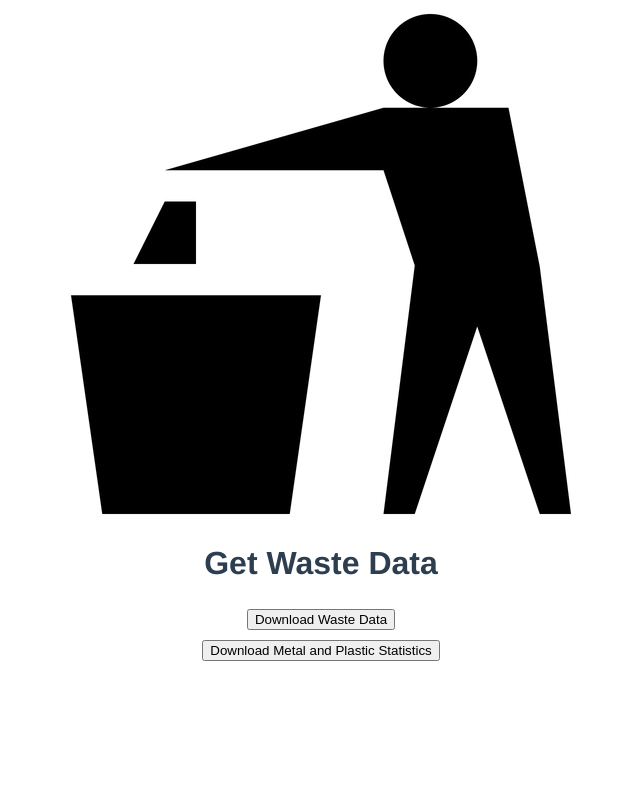
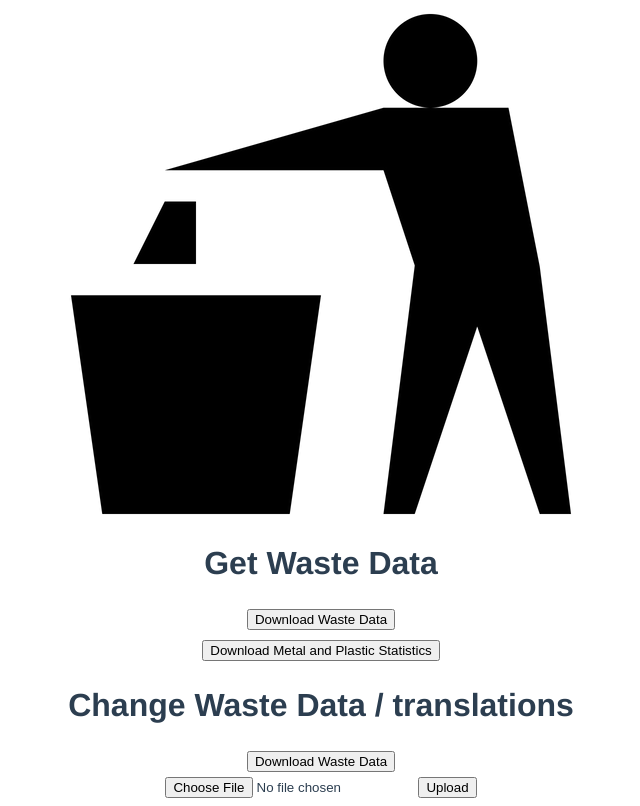
Before and after one commit to lennartsteenberghs/statisticsdontwastedata, a Vue app in the folder frontend/: page / in a window 1280 px wide. Shown: the whole page, without its empty margins (319-959 px from the left). Built offline with nearby package versions, Linux system fonts and the light colour scheme.

Commit message:
added github api file upload

```diff
--- a/frontend/package.json
+++ b/frontend/package.json
@@ -7,7 +7,10 @@
     "build": "vue-cli-service build"
   },
   "dependencies": {
+    "axios": "^1.3.4",
+    "base-64": "^1.0.0",
     "core-js": "^3.8.3",
+    "fs": "^0.0.1-security",
     "vue": "^3.2.13",
     "vue-router": "^4.0.3"
   },
--- a/frontend/src/components/HelloWorld.vue
+++ b/frontend/src/components/HelloWorld.vue
@@ -1,44 +1,116 @@
 <template>
   <div>
-    <h1>Get Waste Data</h1>
-    <button style="margin:5px" @click="downloadWasteData">Download Waste Data</button>
-    <div></div>
-    <button style="margin:5px" @click="downloadMetalAndPlasticStats">Download Metal and Plastic Statistics</button>
+    <div>
+      <h1>Get Waste Data</h1>
+      <button style="margin: 5px" @click="downloadWasteData">Download Waste Data</button>
+      <div></div>
+      <button style="margin: 5px" @click="downloadMetalAndPlasticStats">
+        Download Metal and Plastic Statistics
+      </button>
+    </div>
+    <div>
+      <h1>Change Waste Data / translations</h1>
+      <button style="margin: 5px" @click="downloadTranslationsExcel">
+        Download Waste Data
+      </button>
+      <div></div>
+      <div>
+        <input type="file" ref="fileInputRef" @change="handleFileInputChange" />
+        <button @click="uploadTranslationsExcel">Upload</button>
+      </div>
+    </div>
   </div>
 </template>
 
 <script>
+import { ref } from "vue";
+
 export default {
-  methods: {
-    async downloadWasteData() {
+  setup() {
+    const fileInputRef = ref(null);
+    const selectedFile = ref(null);
+    const axios = require("axios");
+    const base64 = require("base-64");
+
+    const downloadWasteData = async () => {
       try {
         const res = await fetch(process.env.VUE_APP_DOWNLOAD_WASTE_DATA);
         const blob = await res.blob();
         const url = window.URL.createObjectURL(blob);
-        const link = document.createElement('a');
+        const link = document.createElement("a");
         link.href = url;
-        link.setAttribute('download', 'waste-data.xlsx');
+        link.setAttribute("download", "waste-data.xlsx");
         document.body.appendChild(link);
         link.click();
       } catch (err) {
         console.error(err);
       }
-    },
+    };
 
-    async downloadMetalAndPlasticStats() {
+    const downloadMetalAndPlasticStats = async () => {
       try {
         const res = await fetch(process.env.VUE_APP_DOWNLOAD_MP_STATS);
         const blob = await res.blob();
         const url = window.URL.createObjectURL(blob);
-        const link = document.createElement('a');
+        const link = document.createElement("a");
         link.href = url;
-        link.setAttribute('download', 'metal-and-plastic-stats.xlsx');
+        link.setAttribute("download", "metal-and-plastic-stats.xlsx");
         document.body.appendChild(link);
         link.click();
       } catch (err) {
         console.error(err);
       }
-    },
+    };
+
+    const downloadTranslationsExcel = async () => {};
+
+    const uploadTranslationsExcel = async () => {
+      let token = process.env.VUE_APP_GITHUB_TOKEN;
+      let file = selectedFile.value;
+      console.log(file);
+      var content = base64.encode(file);
+      console.log(content);
+      uploadFileApi(token, content);
+    };
+
+    const uploadFileApi = (token, content) => {
+      var data = JSON.stringify({
+        message: "txt file",
+        content: `${content}`,
+      });
+
+      var config = {
+        method: "put",
+        url: process.env.VUE_APP_GITHUB_LINK,
+        headers: {
+          Authorization: `Bearer ${token}`,
+          "Content-Type": "application/json",
+        },
+        data: data,
+      };
+
+      axios(config)
+        .then(function (response) {
+          console.log(JSON.stringify(response.data));
+        })
+        .catch(function (error) {
+          console.log(error);
+        });
+    };
+
+    const handleFileInputChange = () => {
+      selectedFile.value = fileInputRef.value.files[0];
+    };
+
+    return {
+      fileInputRef,
+      selectedFile,
+      downloadWasteData,
+      downloadMetalAndPlasticStats,
+      downloadTranslationsExcel,
+      uploadTranslationsExcel,
+      handleFileInputChange,
+    };
   },
 };
 </script>
```
Also changed, not shown: 1 other file (tests, documents, lock files or other folders).
